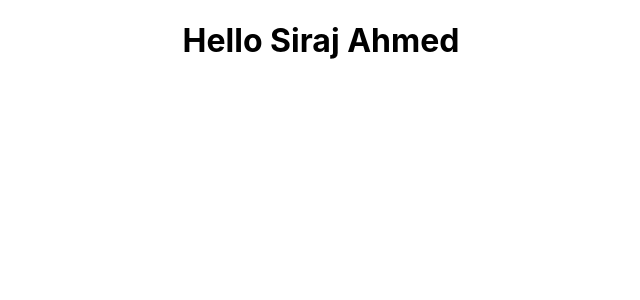
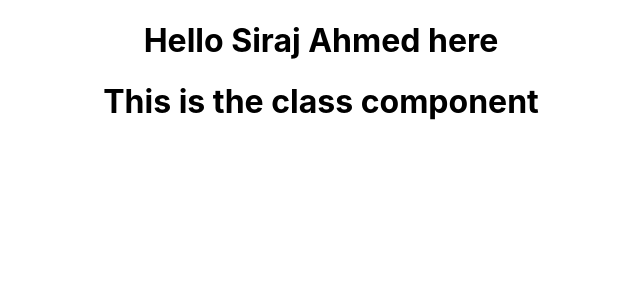
Before and after one commit to Siraja704/Practice, a React (Create React App) app: page / in a window 1280 px wide. Shown: the top 300 px of the page, without its empty margins (319-959 px from the left). Built offline with nearby package versions, Linux system fonts and the light colour scheme.

Commit message:
Class Component

```diff
--- a/src/App.js
+++ b/src/App.js
@@ -1,11 +1,13 @@
 import logo from "./logo.svg";
 import "./App.css";
-import Greet from "./commonents/Greet";
+import Myworld from "./commonents/Greet";
+import Welcome from "./commonents/Welcome";
 
 function App() {
   return (
     <div className="App">
-      <Greet></Greet>
+      <Myworld />
+      <Welcome />
     </div>
   );
 }
--- a/src/commonents/Greet.js
+++ b/src/commonents/Greet.js
@@ -1,7 +1,12 @@
 import react from "react";
 
-function Greet() {
-  return <h1>Hello Siraj Ahmed</h1>;
+function Hello() {
+  return (
+    <div>
+      <h1>Hello Siraj Ahmed here</h1>
+    </div>
+  );
 }
+let Greet = () => <h1>Hello world its working now </h1>;
 
-export default Greet;
+export default Hello;
--- /dev/null
+++ b/src/commonents/Welcome.js
@@ -0,0 +1,10 @@
+import { Component } from "react";
+import react from "react";
+
+class Welcome extends Component {
+  render() {
+    return <h1>This is the class component</h1>;
+  }
+}
+
+export default Welcome;
```
